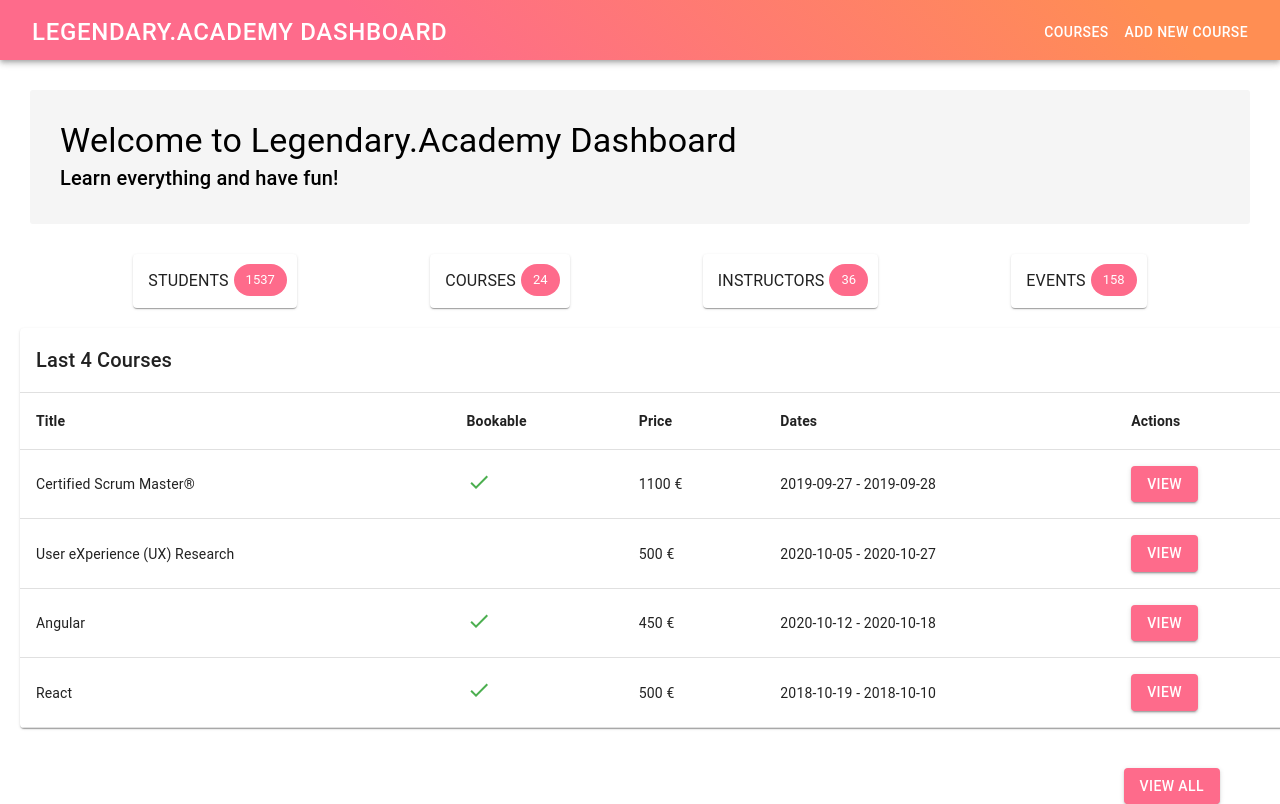
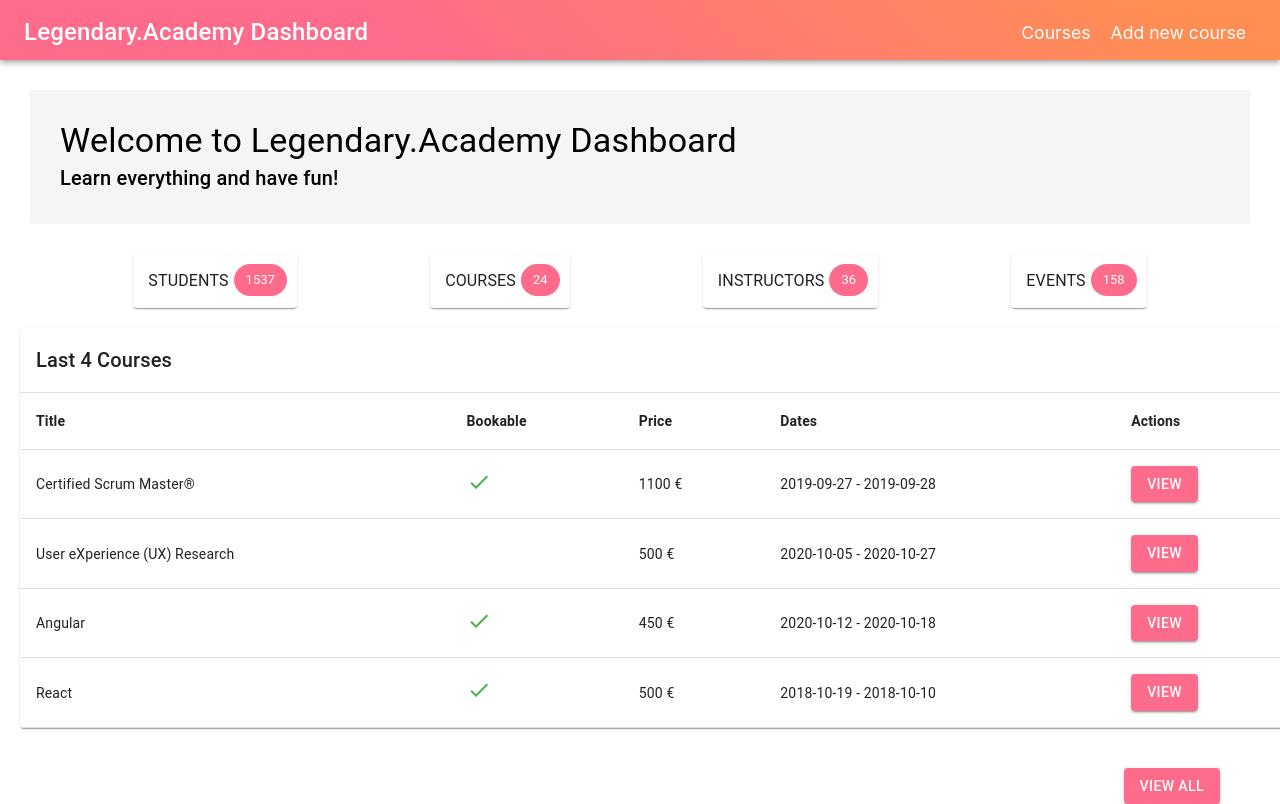
Before and after one commit to dimitraadam/playing-with-react, a React (Create React App) app: page / in a window 1280 px wide. Built offline with nearby package versions, Linux system fonts and the light colour scheme; data requests are answered from the project's data file.

Commit message:
use link instead of button in header - fix navigaet function

```diff
--- a/src/components/AppHeader.js
+++ b/src/components/AppHeader.js
@@ -1,6 +1,6 @@
 import React from "react";
-import { makeStyles, AppBar, Toolbar, Typography, Button } from '@material-ui/core';  //TODO
-import { HOME, COURSES, COURSES_NEW} from "../constants/routes";
+import { makeStyles, AppBar, Toolbar, Typography, Button, Link } from '@material-ui/core';  //TODO
+import { HOME, COURSES, COURSES_NEW } from "../constants/routes";
 import { useHistory } from "react-router-dom";
 
 const useStyles = makeStyles(() => ({
@@ -13,34 +13,29 @@ const useStyles = makeStyles(() => ({
     homeTitle: {
         flexGrow: 1
     },
-    homebutton:{
-        color:"white",
-        fontSize:"1.2em"
-    }
+    linkHome: {
+        color: "white",
+        fontSize: "1.2em"
+    },
+    linkRight: {
+        margin: 10,
+        fontSize: "1.1em"
+    },
+
 }));
 
 export default function AppHeader() {
     const classes = useStyles();
     const history = useHistory();
 
-    const navigateToHome = () => {
-        history.push(HOME);
-    }
-    const navigateToCourses = () => {
-        history.push(COURSES);
-    }
-    const navigateToCourseForm = () => {
-        history.push(COURSES_NEW);
-    }
-
     return (
         <AppBar position="static" className={classes.root}>
             <Toolbar>
                 <Typography variant="h6" className={classes.homeTitle}>
-                    <Button onClick={navigateToHome} style={{color:"white", fontSize:"1.2em"}}>Legendary.Academy Dashboard</Button>
+                    <Link href={HOME} className={classes.linkHome} style={{ textDecoration: "none" }}>Legendary.Academy Dashboard</Link>
                 </Typography>
-                <Button onClick={navigateToCourses} color="inherit">Courses</Button>
-                <Button onClick={navigateToCourseForm} color="inherit">Add new course</Button>
+                <Link href={COURSES} color="inherit" className={classes.linkRight} style={{ textDecoration: "none" }}>Courses</Link>
+                <Link href={COURSES_NEW} color="inherit" className={classes.linkRight} style={{ textDecoration: "none" }}>Add new course</Link>
             </Toolbar>
         </AppBar>
     );
--- a/src/components/Home/CoursesList.js
+++ b/src/components/Home/CoursesList.js
@@ -29,9 +29,9 @@ const CoursesList = () => {
     const classes = useStyles();
     const history = useHistory();
 
-    // const navigateToCourseDetails = (courseId) => {
-    //     history.push(`${COURSES}/${courseId}`);
-    // }
+    const navigateToCourseDetails = (courseId) => {
+        history.push(`${COURSES}/${courseId}`);
+    }
 
     const navigateToCourses = () => {
         history.push(COURSES);
@@ -97,8 +97,7 @@ const CoursesList = () => {
                                     <TableCell> {course.open && <CheckIcon style={{ color: "#4caf50" }} />}</TableCell>
                                     <TableCell>{course.price.normal} &euro;</TableCell>
                                     <TableCell>{course.dates.start_date} - {course.dates.end_date}</TableCell>
-                                    {/* <TableCell><Button variant="contained" color="primary" onClick={navigateToCourseDetails(couse.id)}>View</Button></TableCell> */}
-                                    <TableCell><Button variant="contained" color="primary" href={COURSES + "/" + course.id}>View</Button></TableCell>
+                                    <TableCell><Button variant="contained" color="primary" onClick={() => navigateToCourseDetails(course.id)}>View</Button></TableCell>
                                 </TableRow>
                             ))}
                     </TableBody>
```
